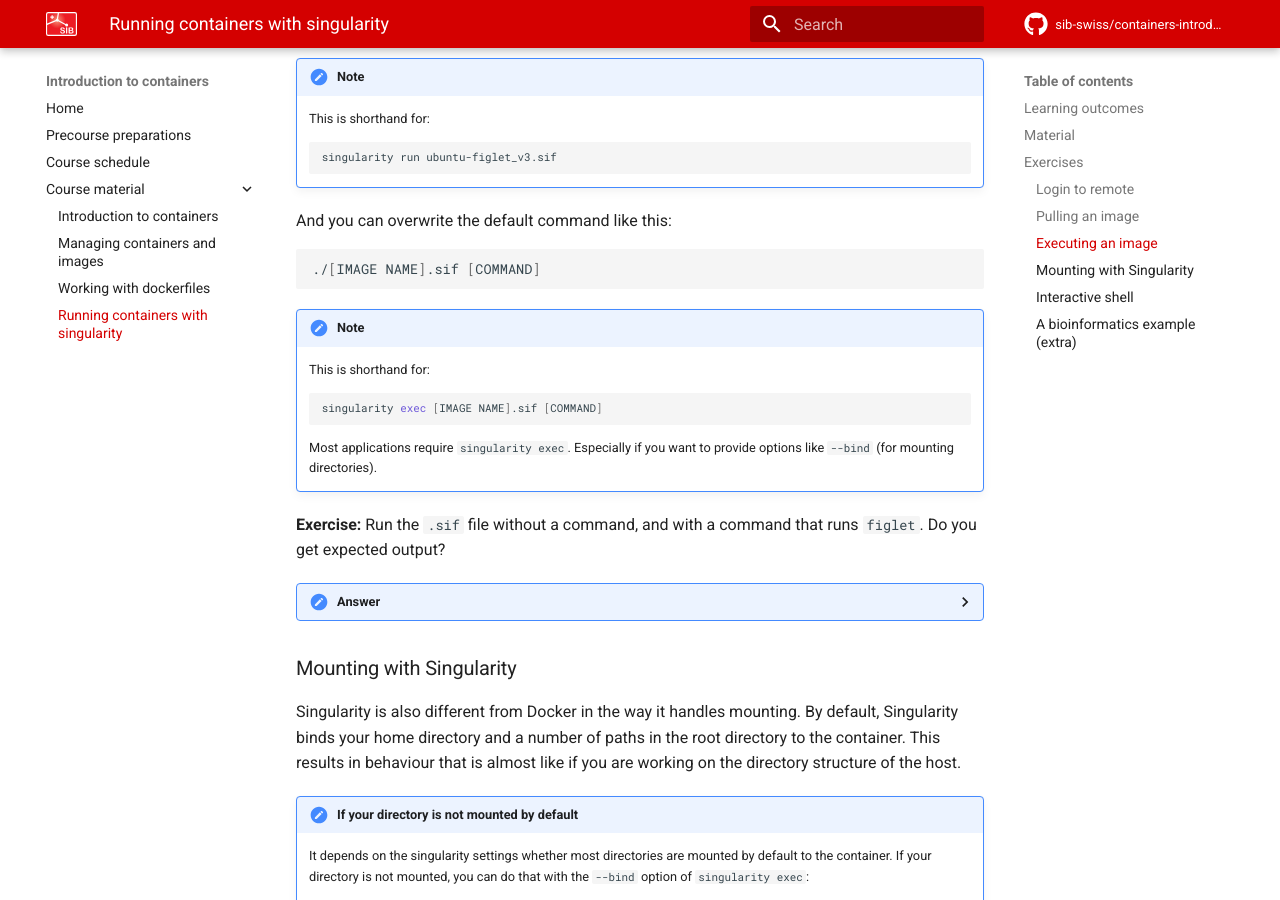
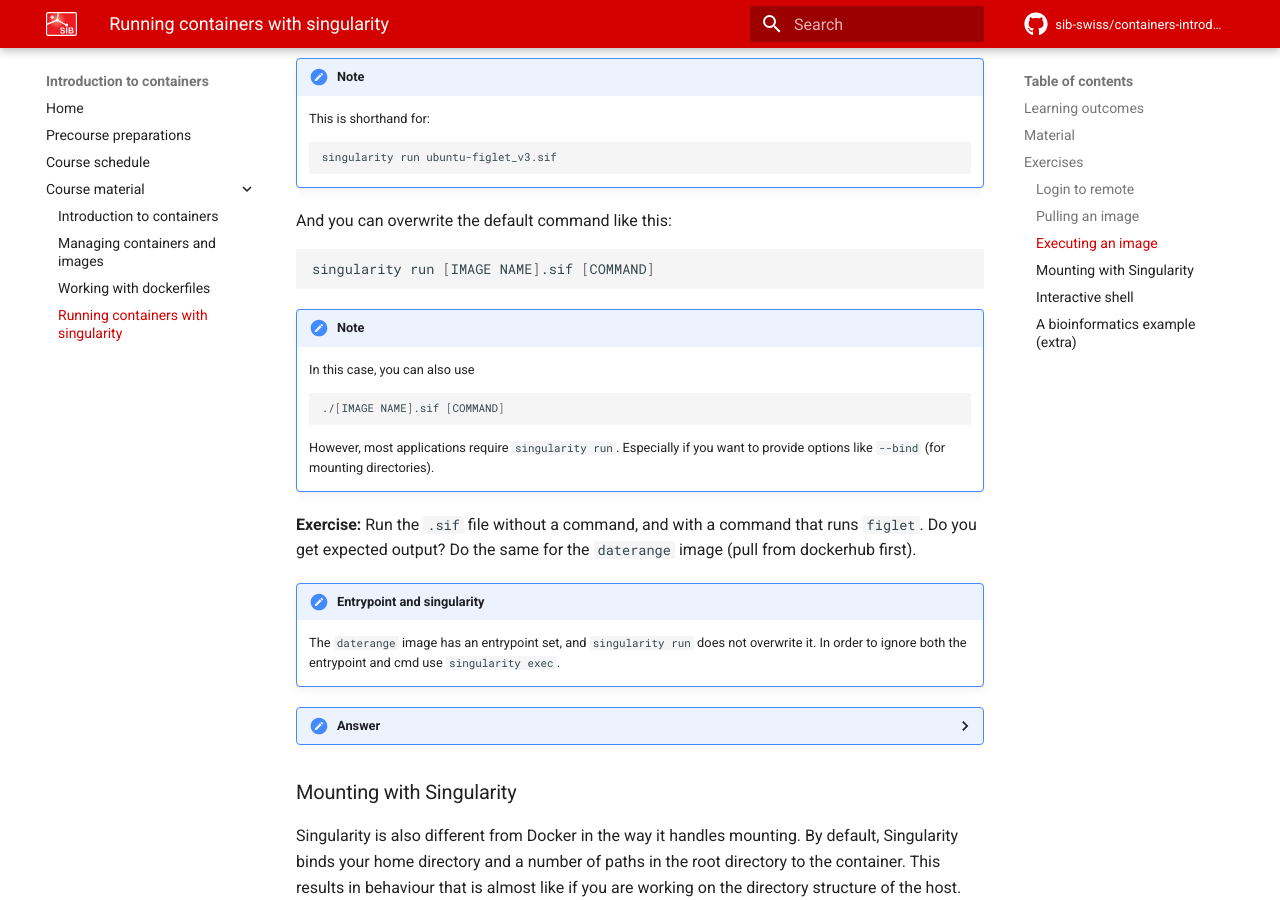
Before and after one commit to sib-swiss/containers-introduction-training, an MkDocs documentation site: the page built from docs/course_material/singularity.md, in a window 1280 px wide and 900 px high, scrolled down 2274 px. Built offline with MkDocs 1.6.1 and Material for MkDocs 9.7.7, drawn with Linux system fonts in a browser that asks for light colours; comment, search, counter and statistics services are not loaded; the version menu is left out; some of the changed text lies outside the part shown.

Commit message:
updates exercises

````diff
--- a/docs/course_material/singularity.md
+++ b/docs/course_material/singularity.md
@@ -83,20 +83,23 @@ These `.sif` files can be run as standalone executables:
 And you can overwrite the default command like this:
 
 ```sh
-./[IMAGE NAME].sif [COMMAND]
+singularity run [IMAGE NAME].sif [COMMAND]
 ```
 
 !!! note
-    This is shorthand for:
+    In this case, you can also use
 
     ```sh
-    singularity exec [IMAGE NAME].sif [COMMAND]
+    ./[IMAGE NAME].sif [COMMAND]
     ```
 
-    Most applications require `singularity exec`. Especially if you want to provide options like `--bind` (for mounting directories).
+    However, most applications require `singularity run`. Especially if you want to provide options like `--bind` (for mounting directories).
 
 
-**Exercise:** Run the `.sif` file without a command, and with a command that runs `figlet`. Do you get expected output?
+**Exercise:** Run the `.sif` file without a command, and with a command that runs `figlet`. Do you get expected output? Do the same for the `daterange` image (pull from dockerhub first).
+
+!!! note "Entrypoint and singularity"
+    The `daterange` image has an entrypoint set, and `singularity run` does not overwrite it. In order to ignore both the entrypoint and cmd use `singularity exec`.
 
 ??? done "Answer"
     Running it without a command (`./ubuntu-figlet_v3.sif`) should give:
@@ -127,6 +130,30 @@ And you can overwrite the default command like this:
     |____/ \___/|_| |_| |_|\___|\__|_| |_|_|_| |_|\__, |  \___|_|___/\___|
                                                  |___/
 
+    ```
+
+    Pulling the `daterange.py` image:
+
+    ```sh
+    singularity pull docker://[USER NAME]/daterange:v1
+    ```
+
+    Running it without command:
+
+    ```sh
+    ./daterange_v1.sif
+    ```
+
+    Running with a command:
+
+    ```sh
+    ./daterange_v1.sif --date 20221005
+    ```
+
+    To overwrite both entrypoint and the command:
+
+    ```sh
+    singularity exec daterange_v1.sif daterange.py --date 20221005
     ```
 
 ### Mounting with Singularity
````
Also changed, not shown: other parts of docs/course_material/singularity.md (+1 -1 lines), docs/course_material/dockerfiles.md (+17 -10 lines), docs/course_material/managing_docker.md (+3 -6 lines).
